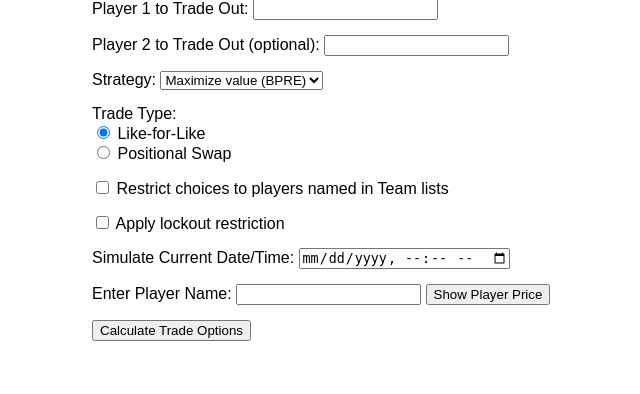
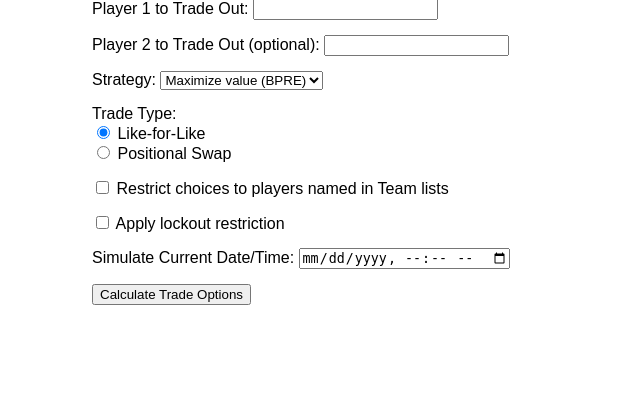
Before and after one commit to rrit5727/fantasy-trade-calculator, a Flask app: page / in a window 1280 px wide. Shown: the part 101-495 px from the top of the page, without its empty margins (148-788 px from the left). Run offline with Flask 3, Linux system fonts and the light colour scheme; parts of the project's set-up code (start-up, migrations or seed data) failed here and were passed over; some libraries are stand-ins or nearby versions.

Commit message:
tidy up load data debug messages

```diff
--- a/src/nrl_trade_calculator.py
+++ b/src/nrl_trade_calculator.py
@@ -50,14 +50,11 @@ def load_data() -> pd.DataFrame:
                 WHERE table_name = 'player_stats';
             """
             db_columns = pd.read_sql(query, connection)
-            print("Available columns in database:", db_columns['column_name'].tolist())
 
             # Now fetch the actual data
             query = "SELECT * FROM player_stats;"
             df = pd.read_sql(query, connection)
 
-            # Print the actual column names we got
-            print("\nActual columns in DataFrame:", df.columns.tolist())
 
         # Updated column mapping to match the database column names
         column_mapping = {
@@ -82,8 +79,6 @@ def load_data() -> pd.DataFrame:
             if col in df.columns:
                 df[col] = pd.to_numeric(df[col].fillna(0), errors='coerce').fillna(0)
 
-        # Print final column names after transformation
-        print("\nFinal columns after transformation:", df.columns.tolist())
 
         # Ensure required columns exist
         required_columns = ['Round', 'Team', 'POS1', 'Player', 'Price',
--- a/src/templates/index.html
+++ b/src/templates/index.html
@@ -90,20 +90,10 @@
             </select>
         </div>
 
-        <div class="form-group">
-            <label for="playerPriceInput">Enter Player Name:</label>
-            <input type="text" id="playerPriceInput" name="playerPriceInput" required>
-            <button id="showPlayerPrice" type="button">Show Player Price</button>
-        </div>
-
         <button type="submit">Calculate Trade Options</button>
     </form>
 
     <div id="results" class="results"></div>
-
-    <div id="firstPlayersResults" class="results"></div>
-
-    <div id="playerPriceResult" class="results"></div>
 
     <script>
         $(document).ready(function() {
@@ -162,20 +152,10 @@
                     url: '/calculate',
                     method: 'POST',
                     data: $.param(formData),
-                    success: function(response) {
+                    success: function(options) {
                         let html = '<h2>Trade Options</h2>';
 
-                        // Display first five players
-                        let firstFiveHtml = '<h3>First 5 Players:</h3><ul>';
-                        response.first_five_players.forEach(player => {
-                            firstFiveHtml += `<li>${player.name} (Team: ${player.team}, Price: $${player.price.toLocaleString()})</li>`;
-                        });
-                        firstFiveHtml += '</ul>';
-
-                        // Append first five players to results
-                        $('#results').html(firstFiveHtml + html);
-
-                        response.options.forEach((option, index) => {
+                        options.forEach((option, index) => {
                             html += `
                                 <div class="trade-option">
                                     <h3>Option ${index + 1}</h3>
@@ -394,51 +374,6 @@
                     if ($('#player2').val()) checkPlayerLockout($('#player2'));
                 }
             });
-
-            // Fetch first 5 players when the button is clicked
-            $('#showFirstPlayers').on('click', function() {
-                $.ajax({
-                    url: '/first_players',
-                    method: 'GET',
-                    success: function(response) {
-                        let html = '<h3>First 5 Players:</h3><ul>';
-                        response.players.forEach(player => {
-                            html += `<li>${player.name} (Team: ${player.team}, Price: $${player.price.toLocaleString()})</li>`;
-                        });
-                        html += '</ul>';
-                        $('#firstPlayersResults').html(html);
-                    },
-                    error: function(xhr) {
-                        console.error('Error fetching first players:', xhr.responseText);
-                    }
-                });
-            });
-
-            // Fetch player price when the button is clicked
-            $('#showPlayerPrice').on('click', function() {
-                const playerName = $('#playerPriceInput').val().trim();
-                if (!playerName) {
-                    $('#playerPriceResult').html('<div class="error">Please enter a player name.</div>');
-                    return;
-                }
-
-                $.ajax({
-                    url: '/get_player_price',
-                    method: 'POST',
-                    data: { player_name: playerName },
-                    success: function(response) {
-                        if (response.price) {
-                            $('#playerPriceResult').html(`<h3>${playerName}'s Price: $${response.price.toLocaleString()}</h3>`);
-                        } else {
-                            $('#playerPriceResult').html(`<div class="error">Player not found.</div>`);
-                        }
-                    },
-                    error: function(xhr) {
-                        console.error('Error fetching player price:', xhr.responseText);
-                        $('#playerPriceResult').html('<div class="error">An error occurred while fetching the price.</div>');
-                    }
-                });
-            });
         });
     </script>
 </body>
```
